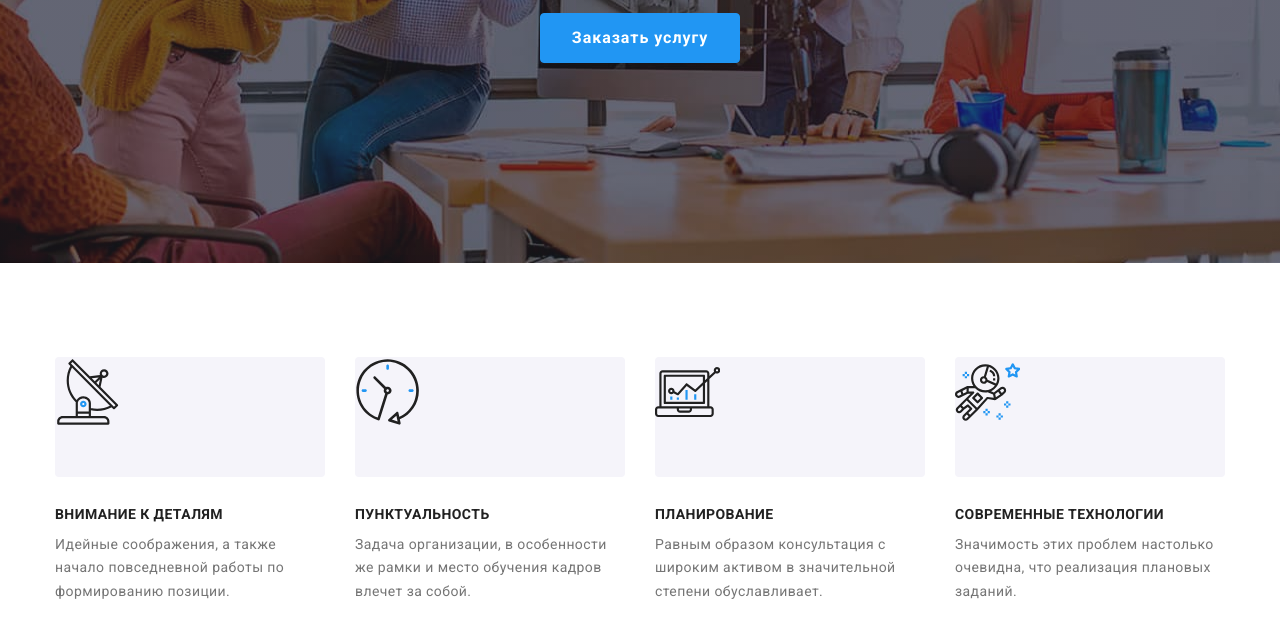
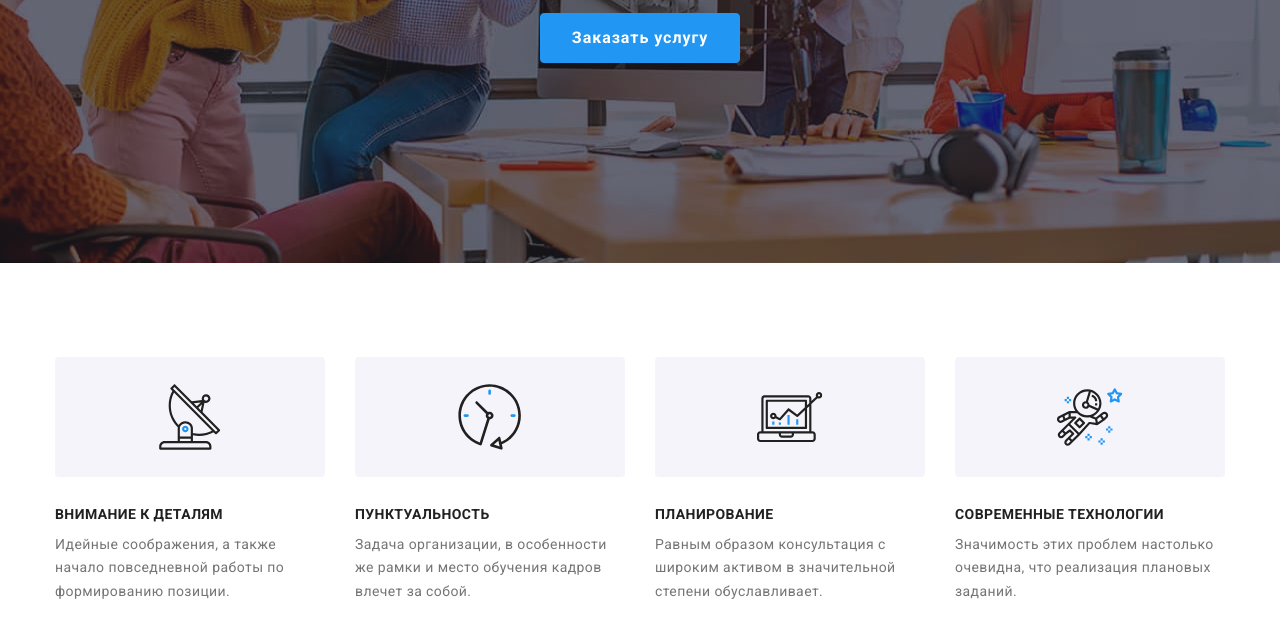
Before and after one commit to mikhailantonyuk/goit-markup-hw-04, a plain HTML site: page index.html in a window 1280 px wide. Shown: the part 418-1056 px from the top of the page. Drawn offline with nearby package versions, Linux system fonts and the light colour scheme.

Commit message:
Update style.css

```diff
--- a/css/style.css
+++ b/css/style.css
@@ -182,12 +182,16 @@ border-radius: 4px;
     margin-left: 0;
 }
 .advantage-icon-link{
-    display: block;
+    display: flex;
     box-sizing: border-box;
     width: 270px;
     height: 120px;
     background: #F5F4FA;
-    border-radius: 4px;}
+    border-radius: 4px;
+    justify-content: center;
+    align-items: center;
+
+}
 .advantage-icon{
     display: block;
     width: 65.32px;
```
